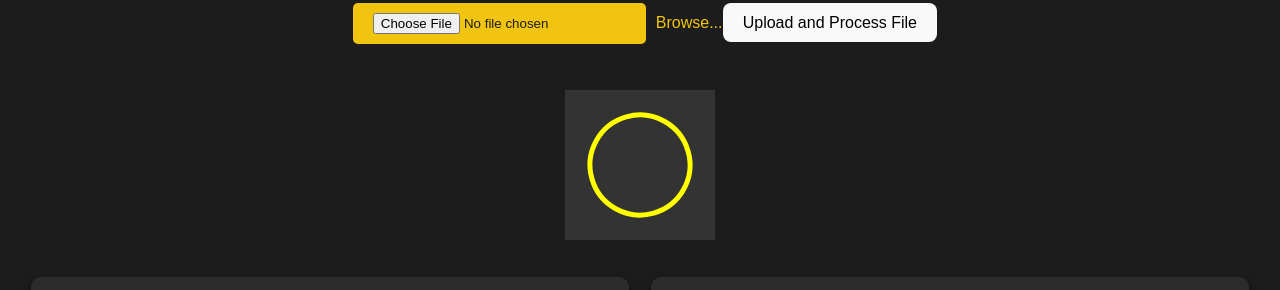
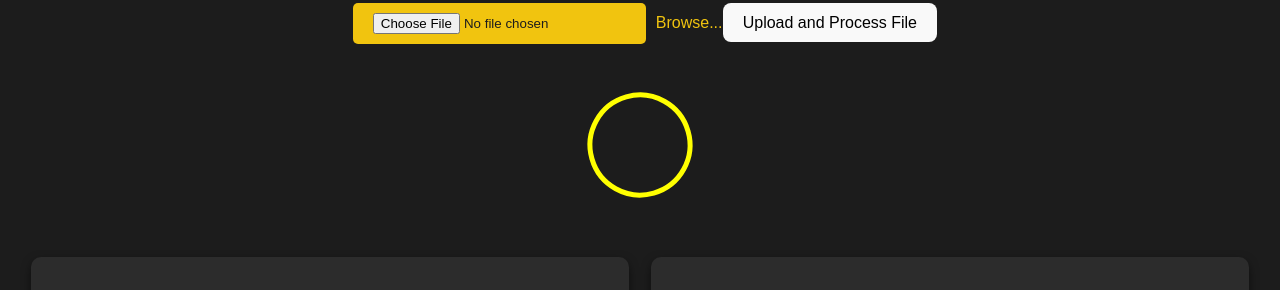
Before and after one commit to TechsNtheCity940/PriceXseller8, a React (Vite) app in the folder xseller8-vite/: page / in a window 1280 px wide. Shown: the part 449-739 px from the top of the page. Built offline with nearby package versions, Linux system fonts and the light colour scheme.

Commit message:
more fixes

```diff
--- a/xseller8-vite/src/App.css
+++ b/xseller8-vite/src/App.css
@@ -86,8 +86,3 @@ h2 {
   margin-bottom: 20px;
   font-size: 2rem;
 }
-/* Spinner Canvas */
-.processing-canvas {
-  margin-top: 20px;
-  background-color: #333;
-}
--- a/xseller8-vite/src/App.jsx
+++ b/xseller8-vite/src/App.jsx
@@ -155,7 +155,7 @@ function App() {
   return (
     <div className="App">
       {/* Branding Image */}
-      <img src="F:/repogit/Xseller8/xseller8-vite/public/Xseller8logoBnG.png" alt="Xseller8" className="branding-image" />
+      <img src="D:/gitrepos/PriceXseller8/xseller8-vite/public/Xseller8logoBnG.png" alt="Xseller8" className="branding-image" />
       <h2>Automate Your Workload</h2>
 
       {/* Custom button for file upload */}
--- a/xseller8-vite/src/components/InfoPanel.jsx
+++ b/xseller8-vite/src/components/InfoPanel.jsx
@@ -13,7 +13,10 @@ const InfoPanel = ({ logs }) => {
       <h3>System Logs</h3>
       <div className="logs">
         {logs.map((log, index) => (
-          <p key={index}>{log}</p>
+          <p key={index}>
+            {/* Check if the log is an object and render its properties, or just render it if it's a string. */}
+            {typeof log === 'object' ? `${log.message} - ${log.type}` : log}
+          </p>
         ))}
         <div ref={logEndRef} /> {/* Empty div for auto-scrolling */}
       </div>
```
Also changed, not shown: 1 other file (tests, documents, lock files or other folders).
